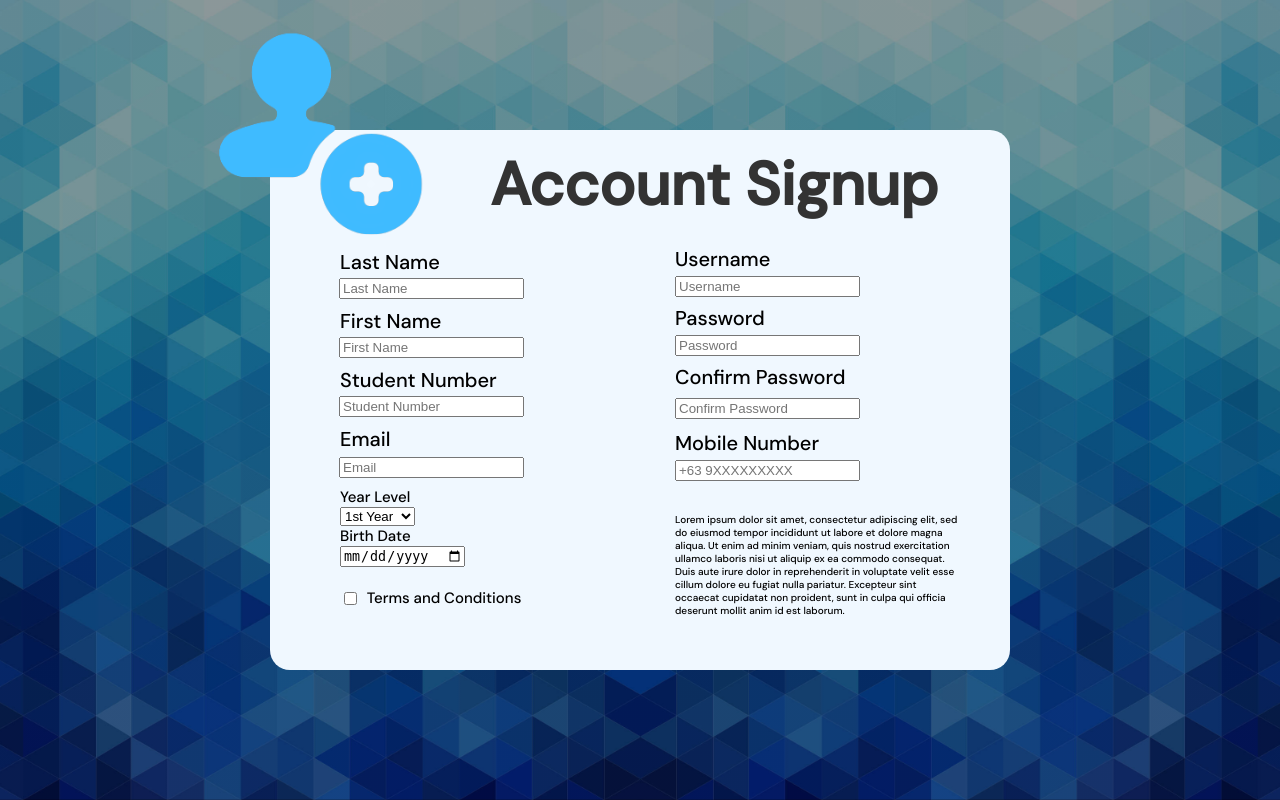
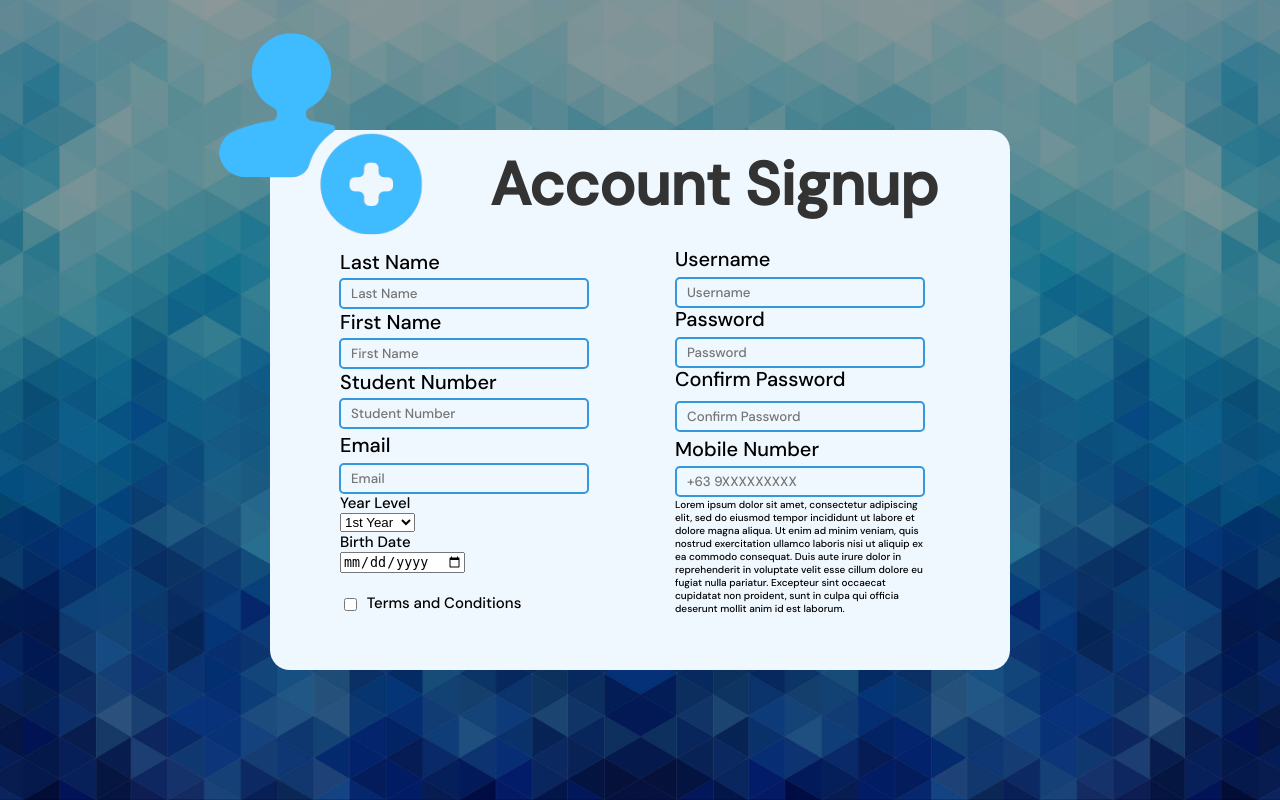
Before and after one commit to PEser28/data-validation, a PHP site: page /signup.html in a window 1280 px wide. Run offline with PHP 8.4, Linux system fonts and the light colour scheme.

Commit message:
Signup page css design

```diff
--- a/style3.1.css
+++ b/style3.1.css
@@ -32,17 +32,6 @@ body{
 	font-size: 60px;
 	color: #333333;
 }
-.formboxinput{
-	border: 0;
-	background: none;
-	border: 2px solid #3498db;
-	padding: 2px 10px;
-	width: 330px;
-	outline: none;
-	color: black;
-	border-radius: 5px;
-	font-family: 'DM Sans', sans-serif;
-}
 .sbday{
 	margin-left: 50px;
 	margin-top: -15px;
@@ -52,7 +41,20 @@ body{
 .lrm{
 	font-size: 10px;
 	margin-left: 335px;
-	margin-top: -110px;
-	margin-right: 50px;
+	margin-top: -130px;
+	margin-right: 80px;
 	text-align: left;
 }
+.box input[type = "text"],.box input[type = "password"]{
+	border: 0;
+	background: none;
+	margin: 10px;
+	margin-right: 15px;
+	border: 2px solid #3498db;
+	padding: 5px 10px;
+	width: 250px;
+	outline: none;
+	color: black;
+	border-radius: 5px;
+	font-family: 'DM Sans', sans-serif;
+}
```
